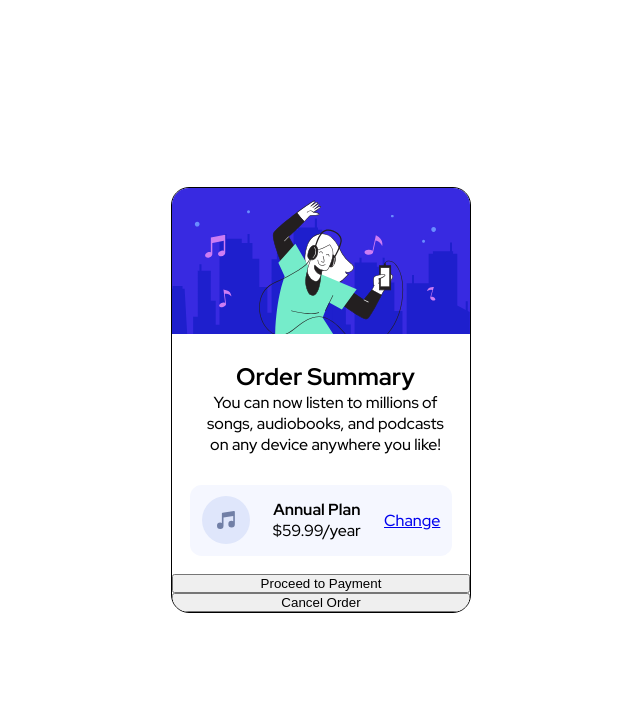
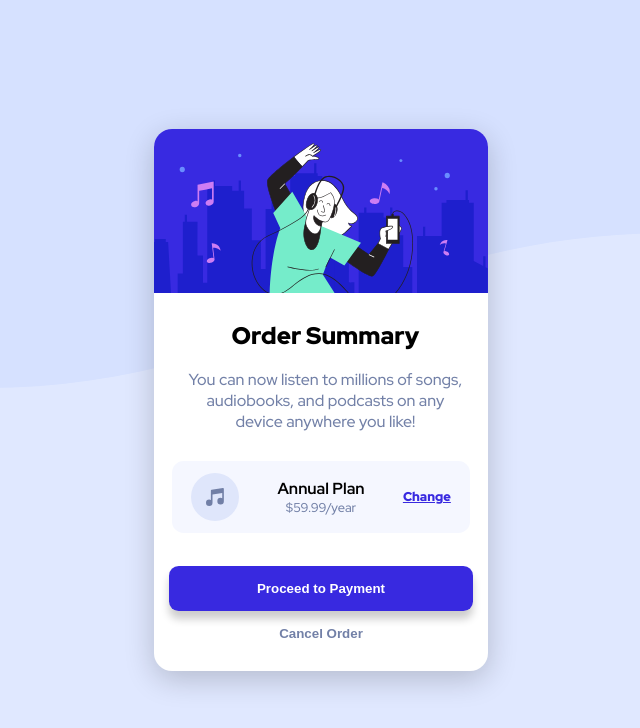
Before and after one commit to MeilichOnline/frontendmentor-order-summary-compoment, a plain HTML site: page index.html in a window 1280 px wide. Shown: the whole page, without its empty margins (319-959 px from the left). Drawn offline with Linux system fonts and the light colour scheme.

Commit message:
rdy to submit

```diff
--- a/index.html
+++ b/index.html
@@ -28,8 +28,8 @@
         </div>
         <a href="#">Change</a>
       </section>
-      <button>Proceed to Payment</button>
-      <button>Cancel Order</button>
+      <button class="goToButton">Proceed to Payment</button>
+      <button class="noGoButton">Cancel Order</button>
     </article>
   </main>
 </body>
--- a/style.css
+++ b/style.css
@@ -25,16 +25,24 @@ main{
     flex-direction: column;
     justify-content: center;
     align-items: center;
+
+    background-color: var(--Pale-blue);
+    background-image: url(images/pattern-background-mobile.svg);
+    background-repeat: no-repeat;
+    background-size: cover;
 }
 
 article {
     font-family: 'Red Hat Display', sans-serif;
-    border: 1px solid black;
-    border-radius: 1.125rem;
+    border-radius: 1.125em;
     overflow: hidden;
-    width: 300px;
+    width: 334px;
     display: grid;
     text-align: center;
+
+    background-color: white;
+    box-shadow: 0 8px 30px 0 rgba(0,0,0,0.2);
+
 }
 
 article > img {
@@ -43,7 +51,16 @@ article > img {
 }
 
 article > div {
-    margin: 1.725rem 1.1725rem .725rem 1.725rem;
+    margin: 1.725em 1.1725em .725em 1.725em;
+}
+
+article > div > h1 {
+    padding-bottom: .725em;
+    font-weight: 900;
+}
+
+article > div > p {
+    color: var(--Desaturated-blue);
 }
 
 article > section {
@@ -52,8 +69,65 @@ article > section {
     justify-content: space-around;
     align-items: center;
     background-color: var(--Very-pale-blue);
-    margin: 1.125rem;
-    padding-block: .725rem;
-    border-radius: .725rem;
+    margin: 1.125em;
+    padding-block: .725em;
+    border-radius: .725em;
+}
 
+article > section > div > p {
+    color: var(--Desaturated-blue);
+    font-size: .8em;
 }
+
+article > section > a {
+    color: var(--Bright-blue);
+    font-weight: 900;
+    font-size: .8em;
+}
+
+article > section > a:hover {
+    filter: opacity         (.7);
+    text-decoration: none;
+}
+
+.goToButton {
+    margin: 1.125em 1.125em 0 1.125em;
+    padding: 1.125em;
+    border-radius: .725em;
+    color: white;
+    background-color: var(--Bright-blue);
+    font-weight: 700;
+    border: 0;
+    box-shadow: 0 8px 9px 0 rgba(0,0,0,0.2);
+    z-index: 3;
+}
+
+.goToButton:hover {
+    filter: opacity(.7);
+    cursor: pointer;
+}
+
+.noGoButton {
+    margin: 0 1.125em 0 1.125em;
+    padding: 1.125em;
+    margin-bottom: 1.125em;
+    border-radius: .725em;
+    color: var(--Desaturated-blue);
+    background-color: inherit;
+    font-weight: 700;
+    border: 0;
+    z-index: 2;
+}
+
+.noGoButton:hover {
+    color: var(--Dark-blue);
+    cursor: pointer;
+}
+
+@media (min-width:1024px) {
+    main {
+        background-image: url(images/pattern-background-desktop.svg);
+        background-repeat: repeat-x;
+        background-size: contain;
+    }
+}
```
